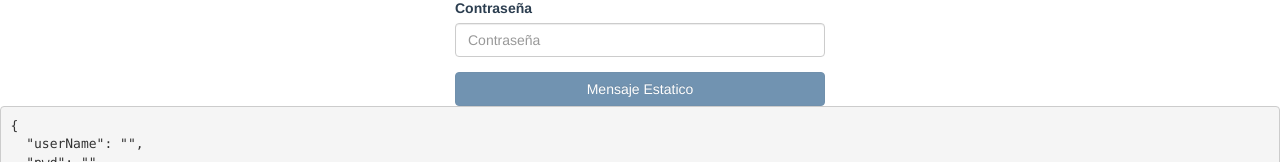
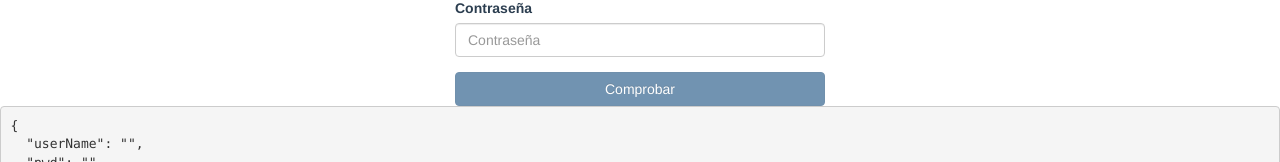
Before and after one commit to aldrin-ronco/QSWebV, a Vue app: page /login in a window 1280 px wide. Shown: the part 249-411 px from the top of the page. Built offline with nearby package versions, Linux system fonts and the light colour scheme.

Commit message:
styling login

```diff
--- a/src/components/login.vue
+++ b/src/components/login.vue
@@ -35,7 +35,7 @@
                class="btn btn-primary"
                :disabled="!shouldEnableComprobar"
                @click="logginCheck($event)">
-               Mensaje Estatico
+               {{ buttonStatusMsg }}
         </button>
       </div>
     </form>
@@ -78,24 +78,33 @@ export default {
       } else {
         return false
       }
+    },
+    buttonStatusMsg () {
+      if (this.isSubmited && !this.isSent) {
+        return 'Comprobando'
+      } else if (this.isSent) {
+        return 'Iniciar Sesión'
+      } else {
+        return 'Comprobar'
+      }
     }
   },
   methods: {
     logginCheck (evt) {
+      // Como el lamado viene de un button, tuve que hacer esto para evitar el redireccionamiento, casi quedo calvo
       evt.preventDefault()
-      let vm = this
-      console.log(this.statusMsg)
-      // vm.isSubmited = true
+      let vm = this // Guardamos la instancia antes de que se pierda
+
+      vm.isSubmited = true // Ha Sido presionado el botón de comprobar, Inicia la espera de respuesta
       vm.axios_instance.get(`${appConfig.baseUrlWebApi}/login-check`, {timeout: 10000})
       .then(function (response) {
-        console.log(response)
         response.data.user_profile.databases.forEach(function (db) {
-          vm.databases.push({ text: db.DataBaseAlias, value: db.DataBaseName })
+          vm.databases.push({ text: db.DataBaseAlias, value: db.DataBaseName }) // Colocamos todas las bases de datos de este usuario en el array
         })
-        // vm.isSent = true
+        vm.isSent = true // El Servidor ha respondido, termina la espera
         // Si hay bases de datos configuradas para este usuario
         if (response.data.user_profile.databases.length > 0) {
-          vm.selected = response.data.user_profile.databases[0].DataBaseName
+          vm.selected = response.data.user_profile.databases[0].DataBaseName // Seleccionamos la primera base de datos de la lista para que se muestre en el desplegable
         }
       }, function (error) {
         console.log(error)
```
Also changed, not shown: 9 other files (tests, documents, lock files or other folders).
